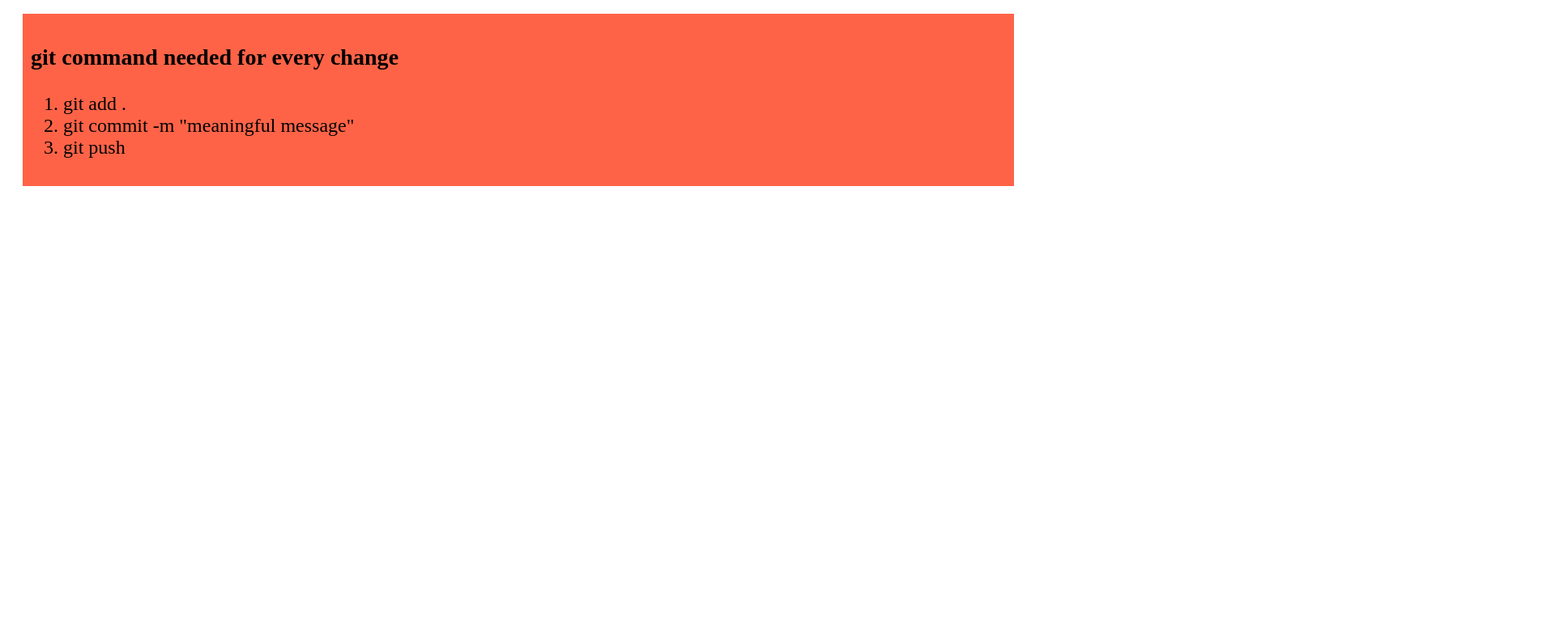
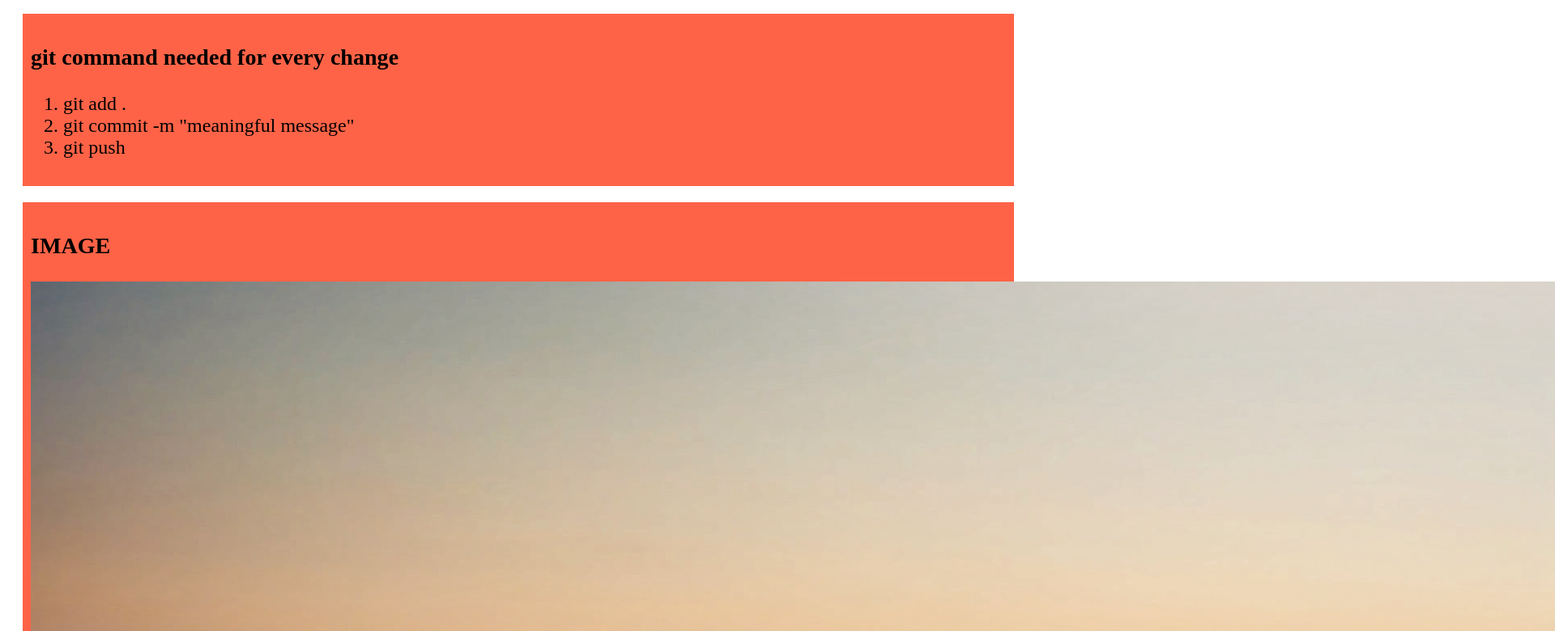
Before and after one commit to Jahirul83/test-repo, a plain HTML site: page index.html in a window 1280 px wide. Shown: the part 936-1716 px from the top of the page at 81% size, 1920 px wide, since content can reach past the window. Before the commit the page ends 1186 px from the top, so only its background shows below. Drawn offline with Linux system fonts and the light colour scheme.

Commit message:
image add

```diff
--- a/index.html
+++ b/index.html
@@ -31,5 +31,9 @@
             <li>git push</li>
         </ol>
     </div>
+    <div>
+        <h3>IMAGE</h3>
+        <img src="images/josh-berquist-_4sWbzH5fp8-unsplash.jpg" alt="">
+    </div>
 </body>
 </html>
```
Also changed, not shown: images/2554936.png (added), images/josh-berquist-_4sWbzH5fp8-unsplash.jpg (added), 2 other files.
